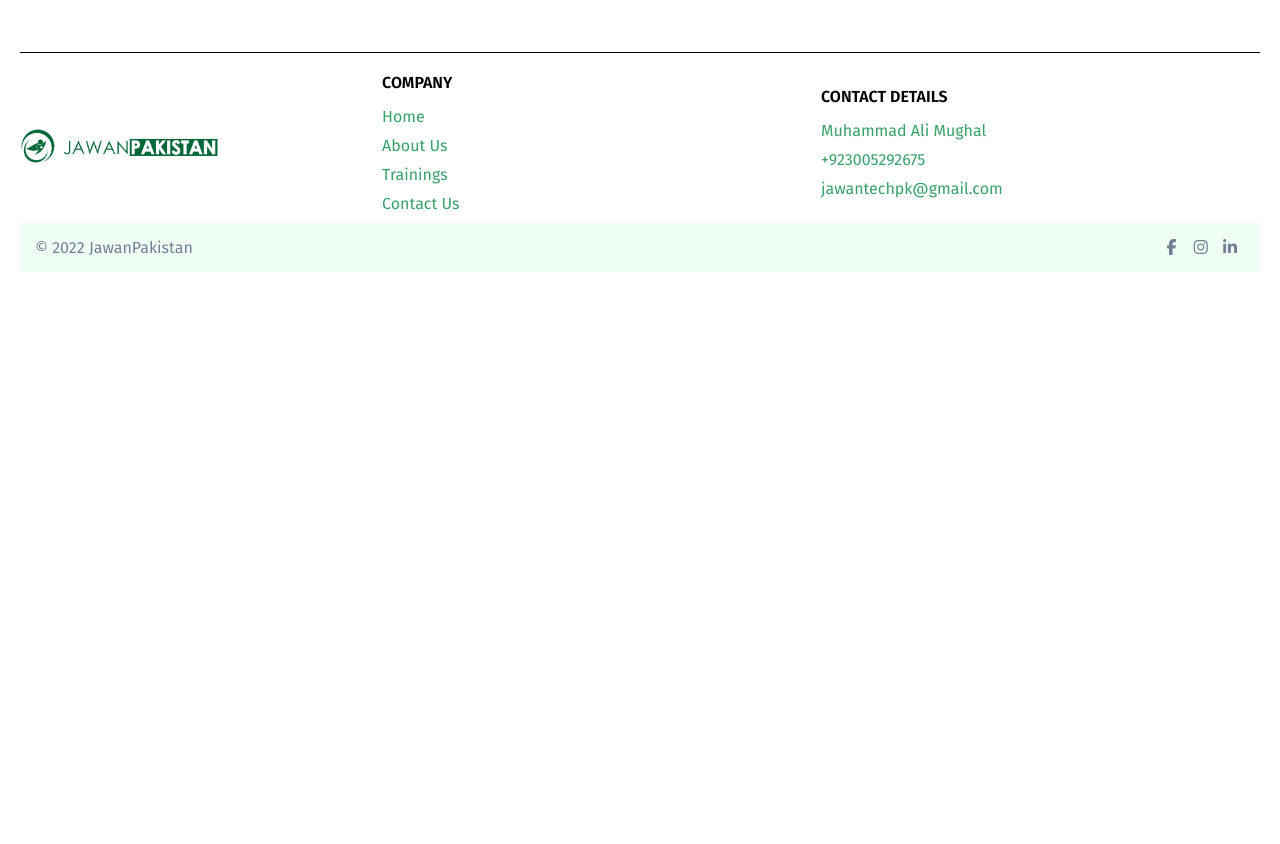
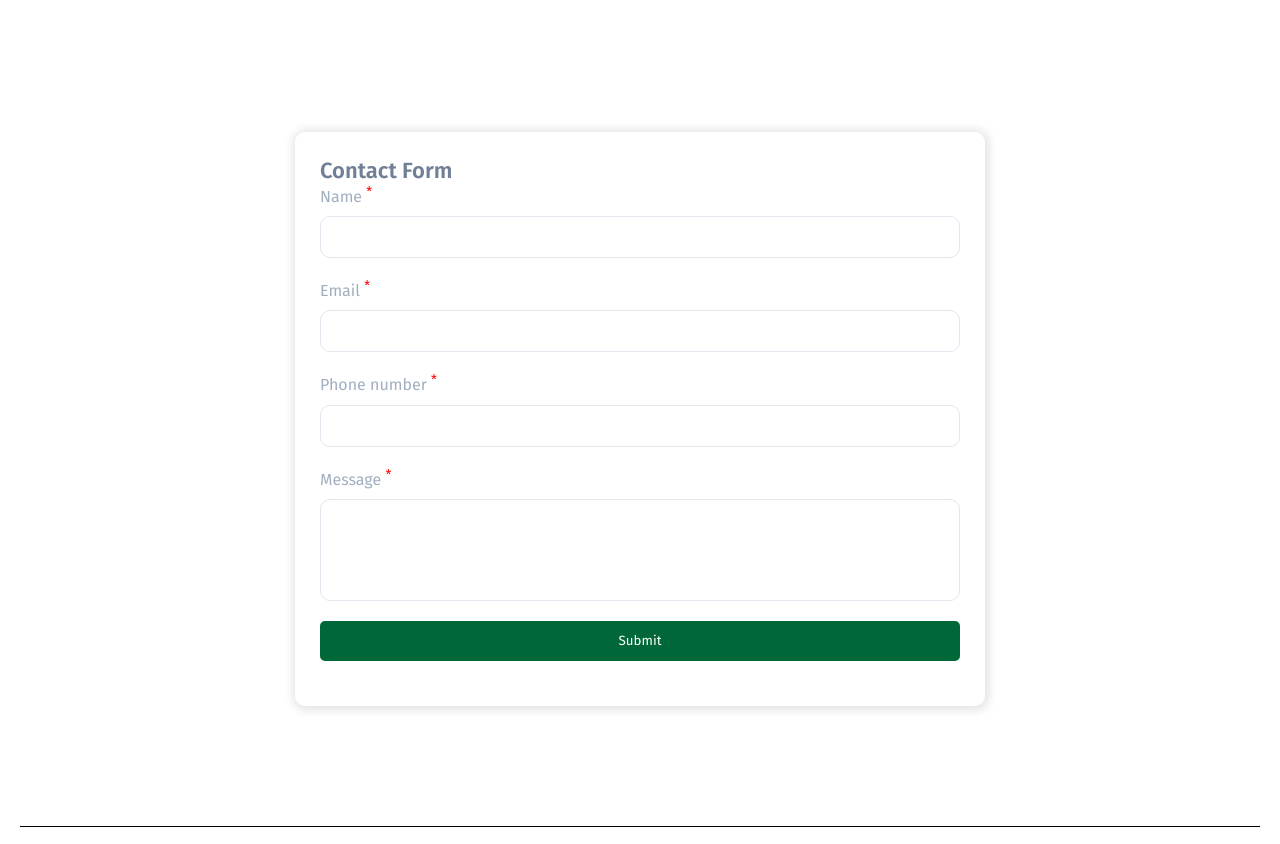
Before and after one commit to oskwebdezigner/assignment12, a plain HTML site: page index.html in a window 1280 px wide. Shown: the part 3967-4811 px from the top of the page. Before the commit the page ends 4239 px from the top, so only its background shows below. Drawn offline with Linux system fonts and the light colour scheme.

Commit message:
added linking

```diff
--- a/index.html
+++ b/index.html
@@ -19,15 +19,15 @@
             <div class="main-menu">
                 <ul>
                     <li><a href="#">Home</a></li>
-                    <li><a href="#">About Us</a></li>
-                    <li><a href="#">Trainings</a></li>
-                    <li><a href="#">Contact Us</a></li>
+                    <li><a href="#about">About Us</a></li>
+                    <li><a href="#training">Trainings</a></li>
+                    <li><a href="#contact">Contact Us</a></li>
                 </ul>
             </div>
         </header>
         <!-- Heder End -->
         <!-- Intro Section Start -->
-        <section class="intro-sec left-right-sec">
+        <section id="about" class="intro-sec left-right-sec">
             <div class="left-right-text">
                 <h1>Introduction to <br/>Jawan Pakistan</h1>
                 <p>The foundation of every state is the education and skills set of its youth. Jawan Pakistan is such an organization of Pakistan who is not only working on youth education but also enhancing skills set in youth either Free of cost or in a very low cost. This initiative, initially developed by a single person and with almost no seed capital, promotes entrepreneurship and innovation and Sustainable Development Goal, which promotes inclusive and sustainable economic growth.</p>
@@ -62,7 +62,7 @@
         </section>
         <!-- Testimonials Section End -->
         <!-- Training Section Start -->
-        <section class="training-section shadow-box">
+        <section id="training" class="training-section shadow-box">
             <h2>IT Trainings offering in Jawan Pakistan</h2>
             <div class="training-list">
                 <!-- Single Training Start -->
@@ -147,6 +147,32 @@
             </div>
          </section>
         <!-- Gallery Section End -->
+        <!-- Form Section Start  -->
+        <section id="contact" class="form-section">
+            <form action="">
+                <h4>Contact Form</h4>
+                <div class="single-field">
+                    <label for="">Name <sup>*</sup></label>
+                    <input type="text">
+                </div>
+                <div class="single-field">
+                    <label for="">Email <sup>*</sup></label>
+                    <input type="text">
+                </div>
+                <div class="single-field">
+                    <label for="">Phone number <sup>*</sup></label>
+                    <input type="text">
+                </div>
+                <div class="single-field">
+                    <label for="">Message <sup>*</sup></label>
+                    <textarea name="" id=""></textarea>
+                </div>
+                <div class="single-field submit-btn">
+                    <button>Submit</button>
+                </div>
+            </form>
+        </section>
+        <!-- Form Section End  -->
          <footer>
             <div class="footer-widget">
                 <div class="footer-logo">
@@ -156,9 +182,9 @@
                     <h4>Company</h4>
                     <ul>
                         <li><a href="#">Home</a></li>
-                        <li><a href="#">About Us</a></li>
-                        <li><a href="#">Trainings</a></li>
-                        <li><a href="#">Contact Us</a></li>
+                        <li><a href="#about">About Us</a></li>
+                        <li><a href="#training">Trainings</a></li>
+                        <li><a href="#contact">Contact Us</a></li>
                     </ul>
                 </div>
                 <div class="quick-links contact-details">
--- a/style.css
+++ b/style.css
@@ -3,6 +3,9 @@
     margin:0;
     padding: 0;
     font-family: 'Fira Sans';
+}
+html{
+    scroll-behavior: smooth;
 }
 .container{
     width:100%;
@@ -285,3 +288,49 @@ footer{
 .footer-social a i{
     color:#718096;
 }
+.form-section{
+    margin:100px 0;
+}
+.form-section form{
+    max-width:50%;
+    box-shadow:1px 1px 10px 3px #e3e3e3;
+    padding: 25px 25px;
+    margin: auto;
+    border-radius:10px;
+}
+.form-section form h4{
+    font-size:22px;
+    color:#718096;
+    font-weight:bold;
+}
+.single-field{
+    display: flex;
+    flex-direction: column;
+    margin-bottom:20px;
+}
+.single-field label{
+    font-size:16px;
+    color: #a0aec0;
+
+}
+.single-field label sup{
+    color:red
+}
+.single-field input, .single-field textarea{
+    outline: 0 none;
+    border:1px solid #e2e8f0;
+    border-radius:10px;
+    height:40px;
+    margin-top:10px;
+}
+.single-field textarea{
+    resize: none;
+    height:100px;
+}
+.single-field button{
+    color:#fff;
+    background-color:#006838;
+    border-radius:5px;
+    height:40px;
+    border:2px solid #006838;
+}
```
